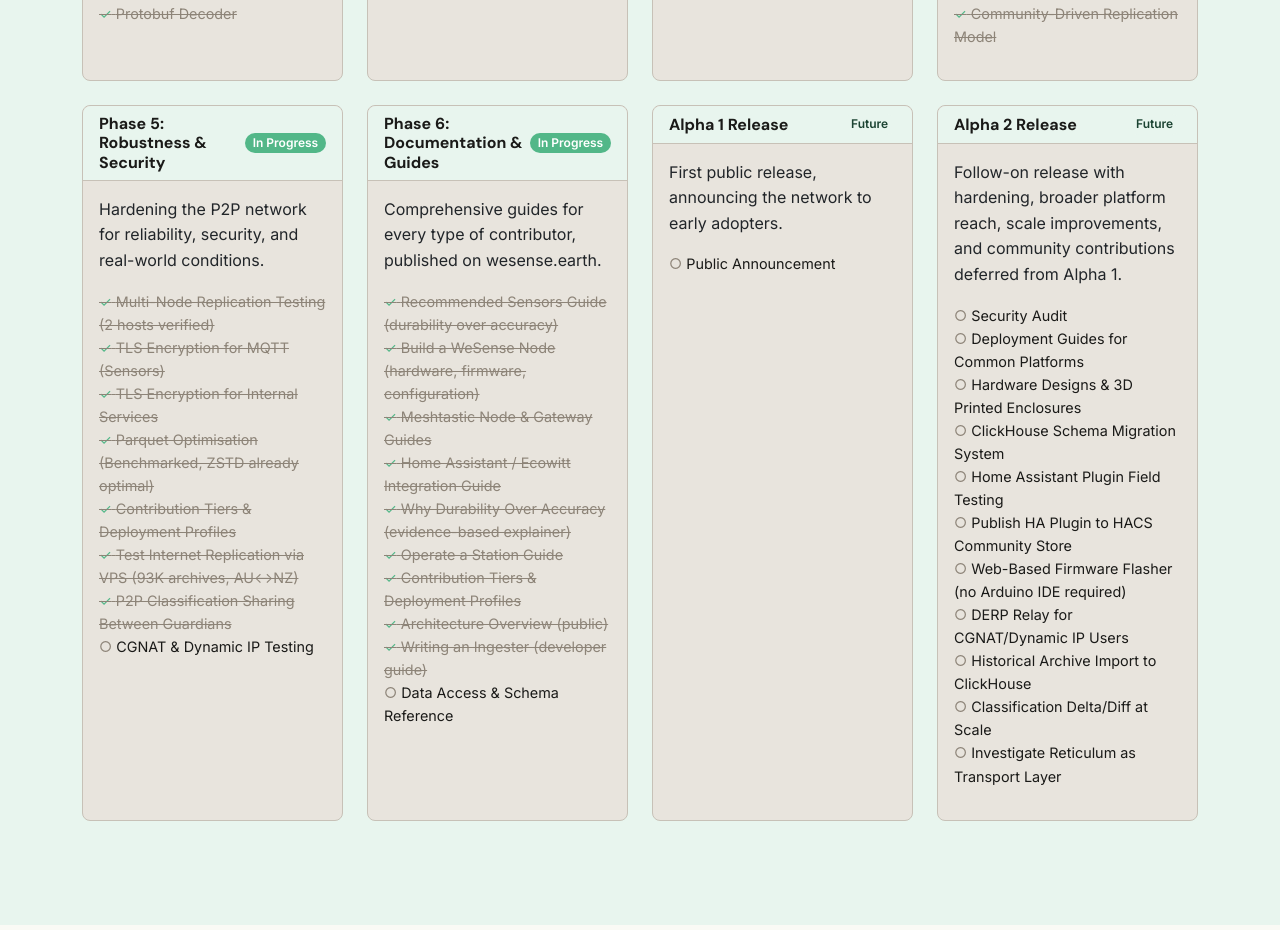
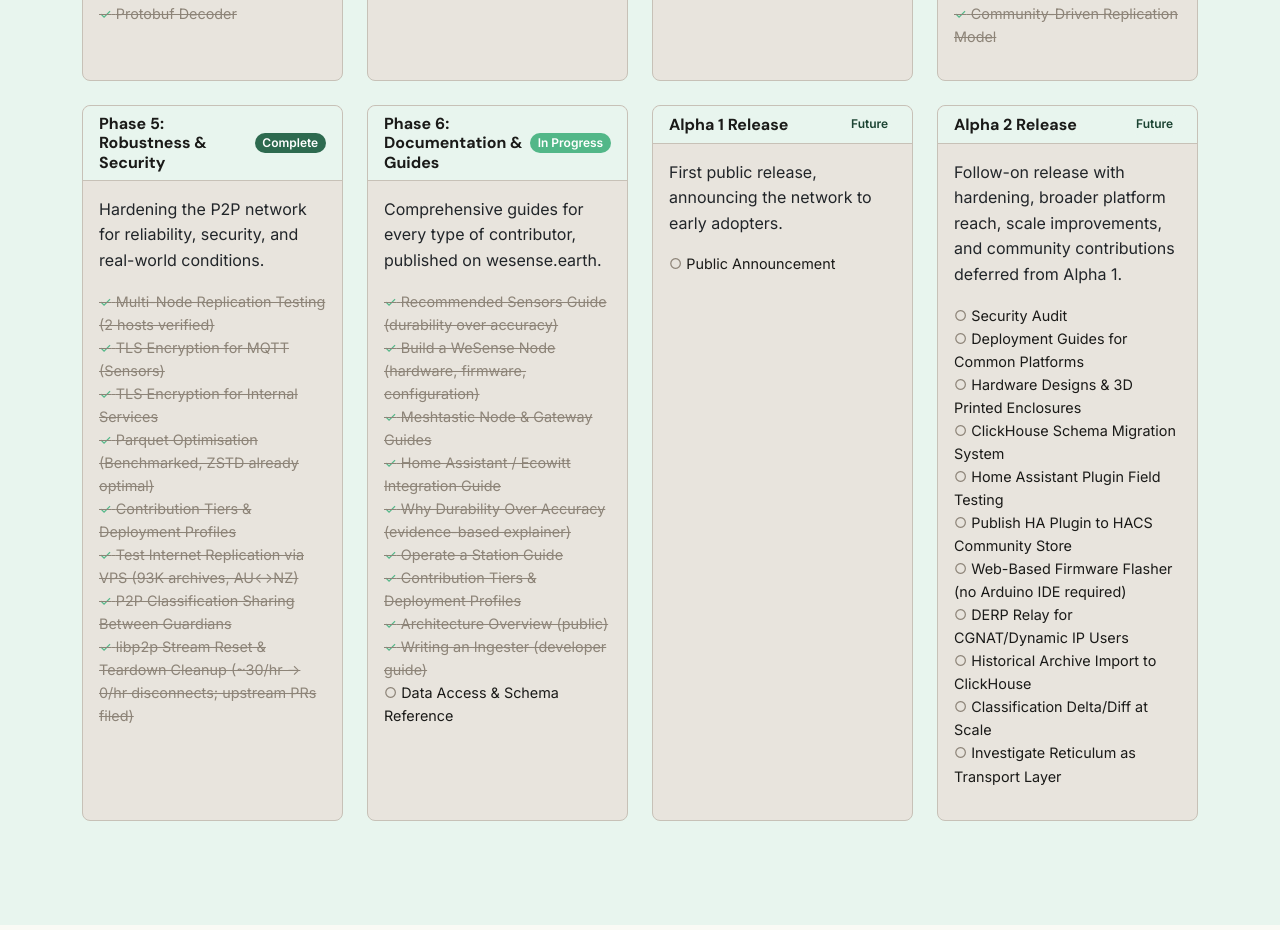
Before and after one commit to wesense-earth/wesense-website, a React (Vite) app: page / in a window 1280 px wide. Shown: the part 7440-8370 px from the top of the page. Built offline with nearby package versions, Linux system fonts and the light colour scheme.

Commit message:
Remove incorrect CGNAT item from phase 5

```diff
--- a/src/components/Roadmap.jsx
+++ b/src/components/Roadmap.jsx
@@ -59,8 +59,8 @@ const roadmapPhases = [
   },
   {
     phase: 'Phase 5: Robustness & Security',
-    status: 'In Progress',
-    badgeClass: 'bg-brand-medium',
+    status: 'Complete',
+    badgeClass: 'bg-brand',
     description: 'Hardening the P2P network for reliability, security, and real-world conditions.',
     items: [
       { text: 'Multi-Node Replication Testing (2 hosts verified)', done: true },
@@ -70,7 +70,7 @@ const roadmapPhases = [
       { text: 'Contribution Tiers & Deployment Profiles', done: true },
       { text: 'Test Internet Replication via VPS (93K archives, AU↔NZ)', done: true },
       { text: 'P2P Classification Sharing Between Guardians', done: true },
-      { text: 'CGNAT & Dynamic IP Testing', done: false },
+      { text: 'libp2p Stream Reset & Teardown Cleanup (~30/hr → 0/hr disconnects; upstream PRs filed)', done: true },
     ],
   },
   {
```
